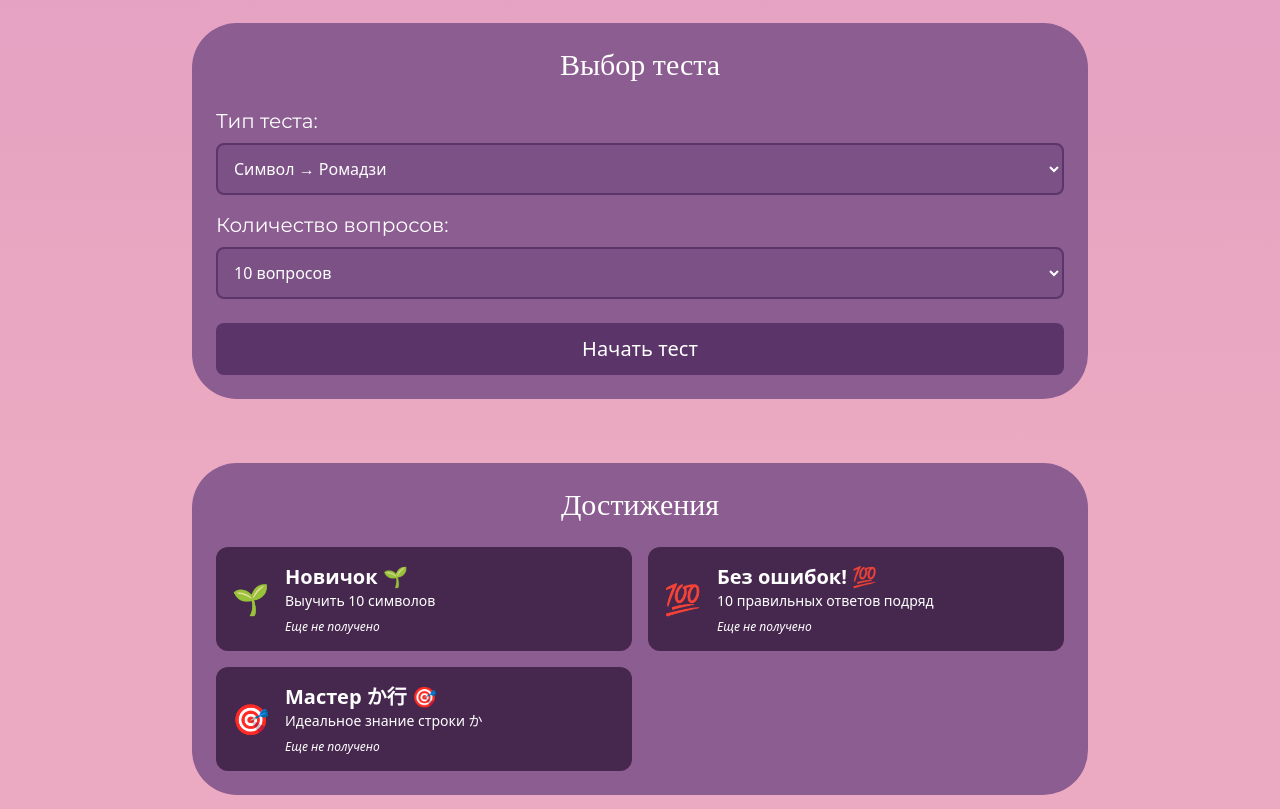
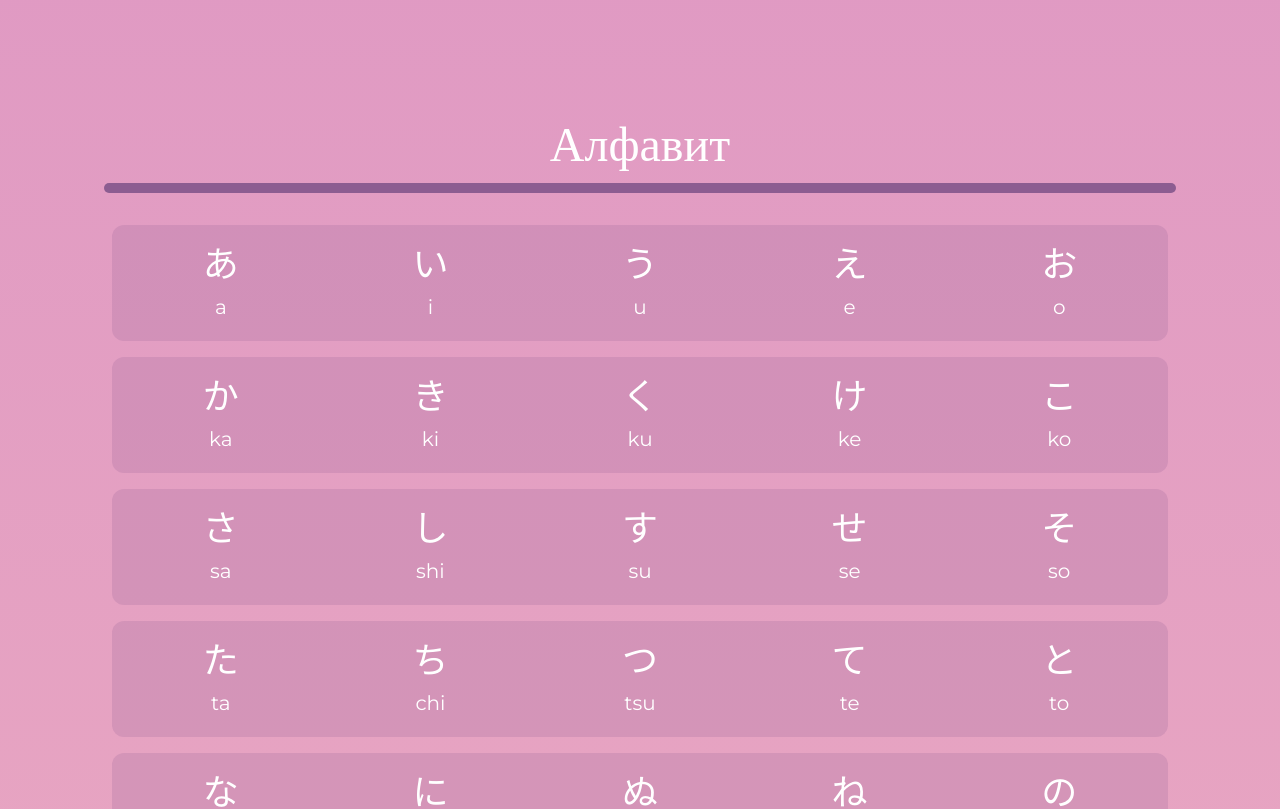
Before and after one commit to makesomelayouts/hirakata, a React (Vite) app: page /hiragana in a window 1280 px wide. Shown: the part 1560-2369 px from the top of the page. Built offline with nearby package versions, Linux system fonts and the light colour scheme; a web font is replaced by a local one.

Commit message:
Fix alphabet

```diff
--- a/src/pages/Hiragana.jsx
+++ b/src/pages/Hiragana.jsx
@@ -198,6 +198,73 @@ const Hiragana = () => {
         </motion.p>
       </motion.section>
 
+      {/* Секция с алфавитом */}
+      <motion.section
+        ref={section4Ref}
+        initial="hidden"
+        animate={section4InView ? "visible" : "hidden"}
+        variants={containerVariants}
+        className="flex flex-col items-center justify-center px-4 lg:px-0 max-w-[1072px] mx-auto mt-16 lg:mt-[162px]"
+      >
+        <motion.div
+          variants={itemVariants}
+          className="flex flex-col items-center justify-center w-full"
+        >
+          <h1 className="text-center font-header text-4xl md:text-5xl">
+            Алфавит
+          </h1>
+          <div className="mt-3.5 bg-[#8C5D91] h-2.5 w-full rounded-full"></div>
+        </motion.div>
+
+        <div className="mt-8 w-full space-y-4 px-2">
+          {[
+            ["a", "i", "u", "e", "o"],
+            ["ka", "ki", "ku", "ke", "ko"],
+            ["sa", "shi", "su", "se", "so"],
+            ["ta", "chi", "tsu", "te", "to"],
+            ["na", "ni", "nu", "ne", "no"],
+            ["ha", "hi", "fu", "he", "ho"],
+            ["ma", "mi", "mu", "me", "mo"],
+            ["ya", "", "yu", "", "yo"],
+            ["wa", "", "n", "", "wo"],
+          ].map((group, groupIndex) => (
+            <motion.div
+              key={groupIndex}
+              initial={{ opacity: 0, x: -50 }}
+              animate={{ opacity: 1, x: 0 }}
+              transition={{ delay: groupIndex * 0.4 }}
+              className="flex flex-col md:flex-row justify-between gap-2 md:gap-4 bg-[#8C5D91]/20 p-3 rounded-xl"
+            >
+              {group.map((char, charIndex) =>
+                char ? (
+                  <motion.div
+                    whileHover={{ scale: 1.05 }}
+                    whileTap={{ scale: 0.95 }}
+                    key={`${groupIndex}-${charIndex}`}
+                    className="flex-1 flex flex-col items-center justify-center p-2 min-w-[60px]"
+                  >
+                    <p
+                      className="font-jp text-2xl md:text-4xl cursor-pointer hover:text-[#E7D2D2] active:text-[#3A2647]"
+                      onClick={() => AudioManager.play(char)}
+                    >
+                      {getJapaneseChar(char, "hiragana")}
+                    </p>
+                    <p className="font-body text-sm md:text-xl mt-1 md:mt-2">
+                      {char}
+                    </p>
+                  </motion.div>
+                ) : (
+                  <div
+                    key={`${groupIndex}-${charIndex}`}
+                    className="flex-1 max-md:hidden"
+                  />
+                )
+              )}
+            </motion.div>
+          ))}
+        </div>
+      </motion.section>
+
       {/* Секция с тестом */}
       <motion.section
         ref={section5Ref}
@@ -224,7 +291,6 @@ const Hiragana = () => {
         )}
       </motion.section>
 
-      {/* Секция с алфавитом */}
       {/* Мобильная версия */}
       <motion.section
         ref={mobileSectionRef} // Уникальный реф для мобильной версии
```
